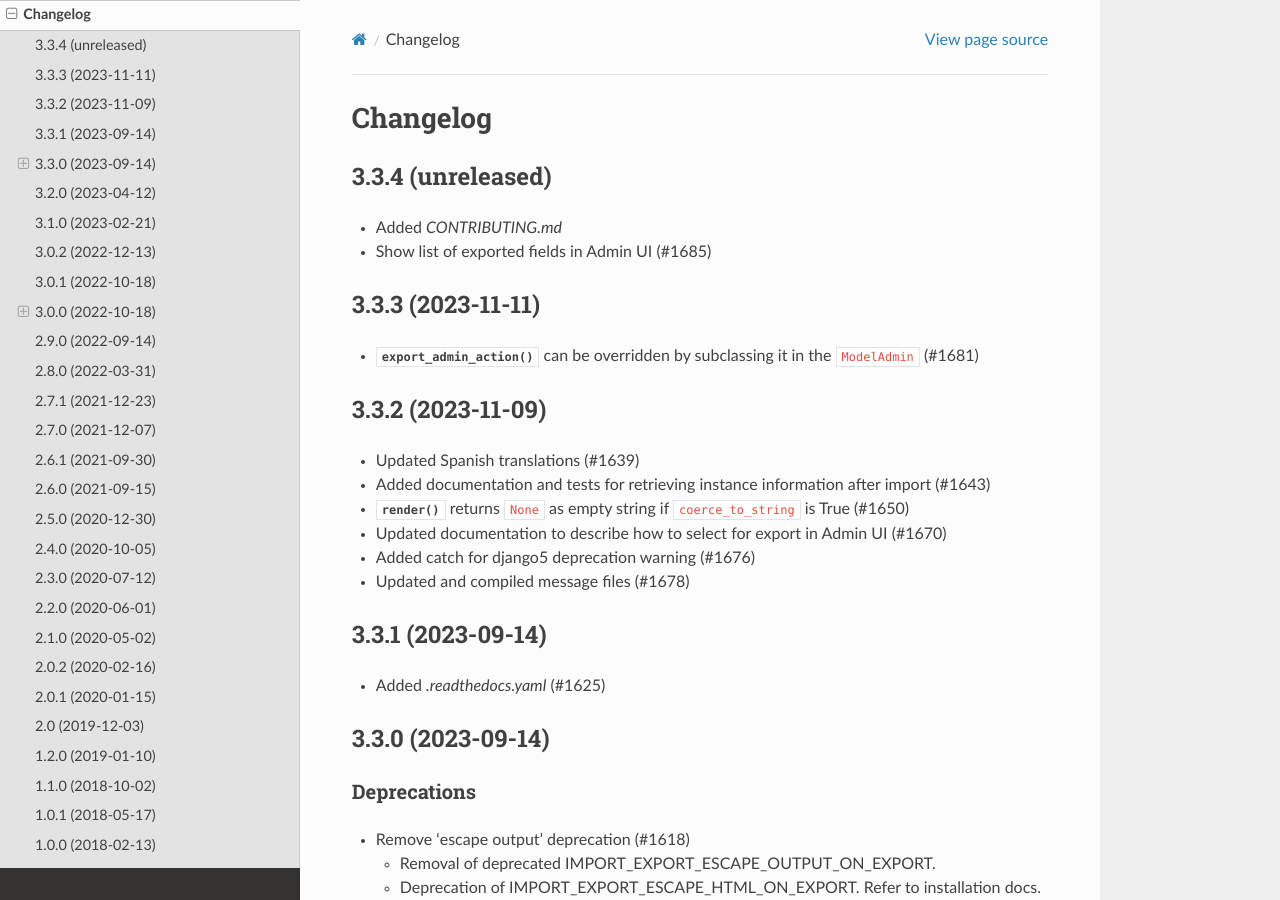
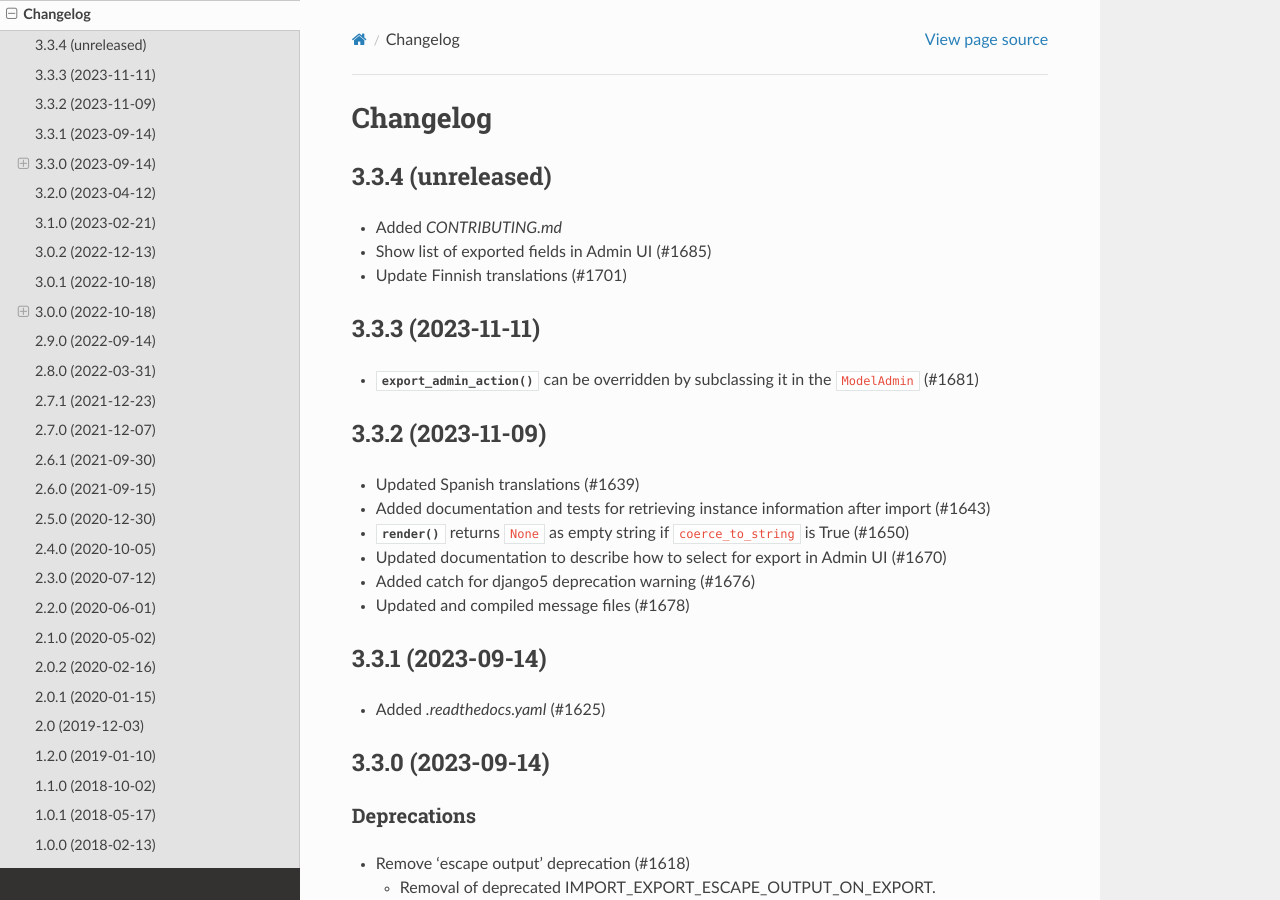
Before and after one commit to django-import-export/django-import-export, a Sphinx documentation site: the page built from docs/changelog.rst, in a window 1280 px wide and 900 px high. Built offline with Sphinx 7.4.7 and the Read the Docs theme 2.0.0, drawn with Linux system fonts in a browser that asks for light colours; pages that are not in the unit, such as notebooks, are missing from menus.

Commit message:
updated changelog

```diff
--- a/docs/changelog.rst
+++ b/docs/changelog.rst
@@ -6,6 +6,7 @@ Changelog
 
 - Added `CONTRIBUTING.md`
 - Show list of exported fields in Admin UI (#1685)
+- Update Finnish translations (#1701)
 
 3.3.3 (2023-11-11)
 ------------------
```
